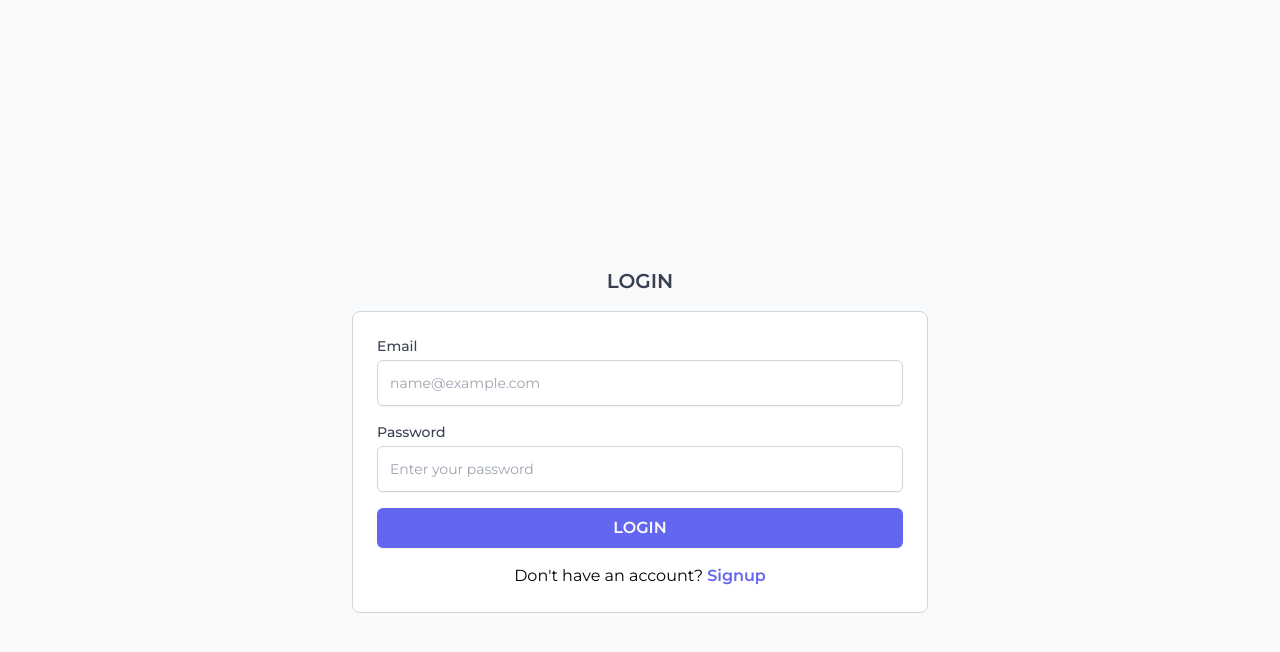
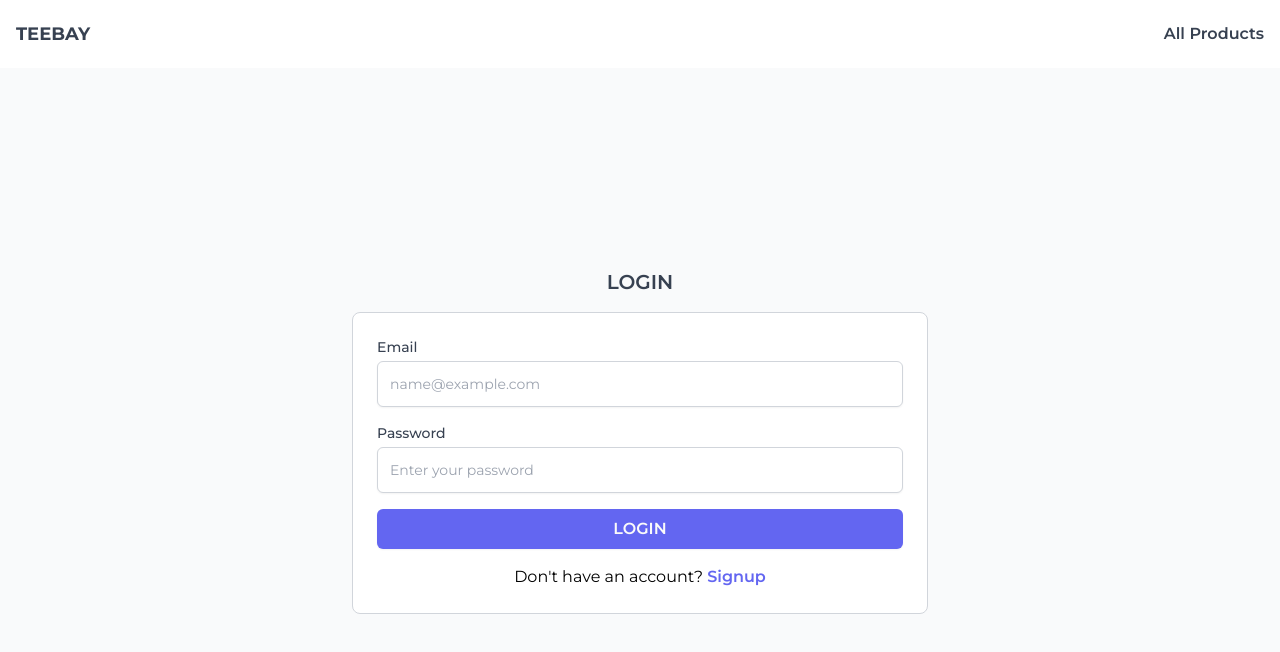
Before and after one commit to farhanhasindipro25/teebay-pern, a Next.js app in the folder client/: page /login in a window 1280 px wide. Shown: the top 652 px of the page. Built offline with nearby package versions, Linux system fonts and the light colour scheme.

Commit message:
feat: Added navbar in root page

```diff
--- a/client/app/_libs/components/Button.jsx
+++ b/client/app/_libs/components/InputFields/Button.jsx
@@ -1,12 +1,12 @@
 import { cva } from "class-variance-authority";
 import React from "react";
-import cn from "../utils-kit/cn";
+import cn from "../../utils-kit/cn";
 import {
   DANGER_BUTTON_STYLES,
   DEFAULT_BUTTON_STYLES,
   PRIMARY_BUTTON_STYLES,
   SECONDARY_BUTTON_STYLES,
-} from "../styles-kit/ButtonStyleKit";
+} from "../../styles-kit/ButtonStyleKit";
 
 const BUTTON_VARIANTS = cva(DEFAULT_BUTTON_STYLES, {
   variants: {
--- a/client/app/_libs/components/SelectField.jsx
+++ b/client/app/_libs/components/InputFields/SelectField.jsx
@@ -4,7 +4,7 @@ import React from "react";
 import {
   customStyles,
   SELECT_LABEL_STYLES,
-} from "../styles-kit/SelectFieldStyleKit";
+} from "../../styles-kit/SelectFieldStyleKit";
 
 export default function SelectField(props) {
   const {
--- a/client/app/_libs/components/TextInputField.jsx
+++ b/client/app/_libs/components/InputFields/TextInputField.jsx
@@ -1,9 +1,9 @@
 import React from "react";
-import cn from "../utils-kit/cn";
+import cn from "../../utils-kit/cn";
 import {
   INPUT_BOX_STYLES,
   INPUT_LABEL_STYLES,
-} from "../styles-kit/TextInputFieldStyleKit";
+} from "../../styles-kit/TextInputFieldStyleKit";
 
 export default function TextInputField(props) {
   const {
--- /dev/null
+++ b/client/app/_libs/components/ui/Navbar.jsx
@@ -0,0 +1,35 @@
+"use client";
+import Link from "next/link";
+import React from "react";
+import Button from "../InputFields/Button";
+import { usePathname } from "next/navigation";
+
+export default function Navbar() {
+  const pathname = usePathname();
+  console.log(pathname);
+  return (
+    <div className="bg-white py-5">
+      <div className="max-w-7xl mx-auto px-4 flex items-center justify-between flex-wrap">
+        <Link
+          href="/"
+          className="text-gray-700 hover:text-indigo-500 font-bold text-lg"
+        >
+          TEEBAY
+        </Link>
+        {pathname === "/login" && (
+          <Link
+            href="/"
+            className="text-gray-700 hover:text-indigo-500 font-semibold hover:underline"
+          >
+            All Products
+          </Link>
+        )}
+        {pathname === "/" && (
+          <Link href="/login">
+            <Button variant="secondary">LOGIN</Button>
+          </Link>
+        )}
+      </div>
+    </div>
+  );
+}
--- a/client/app/layout.jsx
+++ b/client/app/layout.jsx
@@ -1,5 +1,6 @@
 import { Montserrat } from "next/font/google";
 import "./globals.css";
+import Navbar from "./_libs/components/ui/Navbar";
 
 const font = Montserrat({ subsets: ["latin"] });
 
@@ -13,6 +14,7 @@ export default function RootLayout({ children }) {
     <html lang="en">
       <body className={font.className}>
         <main className="bg-gray-50 min-h-screen">
+          <Navbar />
           <div className="max-w-7xl mx-auto px-4 py-10">{children}</div>
         </main>
       </body>
--- a/client/app/login/page.tsx
+++ b/client/app/login/page.tsx
@@ -1,12 +1,12 @@
 import React from "react";
-import TextInputField from "../_libs/components/TextInputField";
-import Button from "../_libs/components/Button";
+import TextInputField from "../_libs/components/InputFields/TextInputField";
+import Button from "../_libs/components/InputFields/Button";
 import Link from "next/link";
 
 export default function LoginPage() {
   return (
-    <div className="flex space-y-4 flex-col max-w-xl mx-auto items-center justify-center min-h-screen">
-      <h2 className="font-semibold text-xl text-gray-700">LOGIN</h2>
+    <div className="space-y-4 max-w-xl mx-auto pt-40">
+      <h2 className="font-semibold text-xl text-gray-700 text-center">LOGIN</h2>
       <form className="w-full space-y-4 border bg-white border-gray-300 p-6 rounded-lg">
         <TextInputField
           label="Email"
--- a/client/app/page.jsx
+++ b/client/app/page.jsx
@@ -1,15 +1,15 @@
-import Button from "./_libs/components/Button";
-import SelectField from "./_libs/components/SelectField";
-import TextInputField from "./_libs/components/TextInputField";
+import Button from "./_libs/components/InputFields/Button";
+import SelectField from "./_libs/components/InputFields/SelectField";
+import TextInputField from "./_libs/components/InputFields/TextInputField";
 
 export default function Home() {
   return (
-    <>
+    <div>
       <TextInputField />
       <SelectField options={[{ label: "f", value: "f" }]} />
       <Button variant="primary">TEST</Button>
       <Button variant="secondary">TEST</Button>
       <Button variant="danger">TEST</Button>
-    </>
+    </div>
   );
 }
--- a/client/app/sign-up/page.tsx
+++ b/client/app/sign-up/page.tsx
@@ -1,7 +1,7 @@
 import Link from "next/link";
 import React from "react";
-import Button from "../_libs/components/Button";
-import TextInputField from "../_libs/components/TextInputField";
+import Button from "../_libs/components/InputFields/Button";
+import TextInputField from "../_libs/components/InputFields/TextInputField";
 
 export default function SignupPage() {
   return (
```
